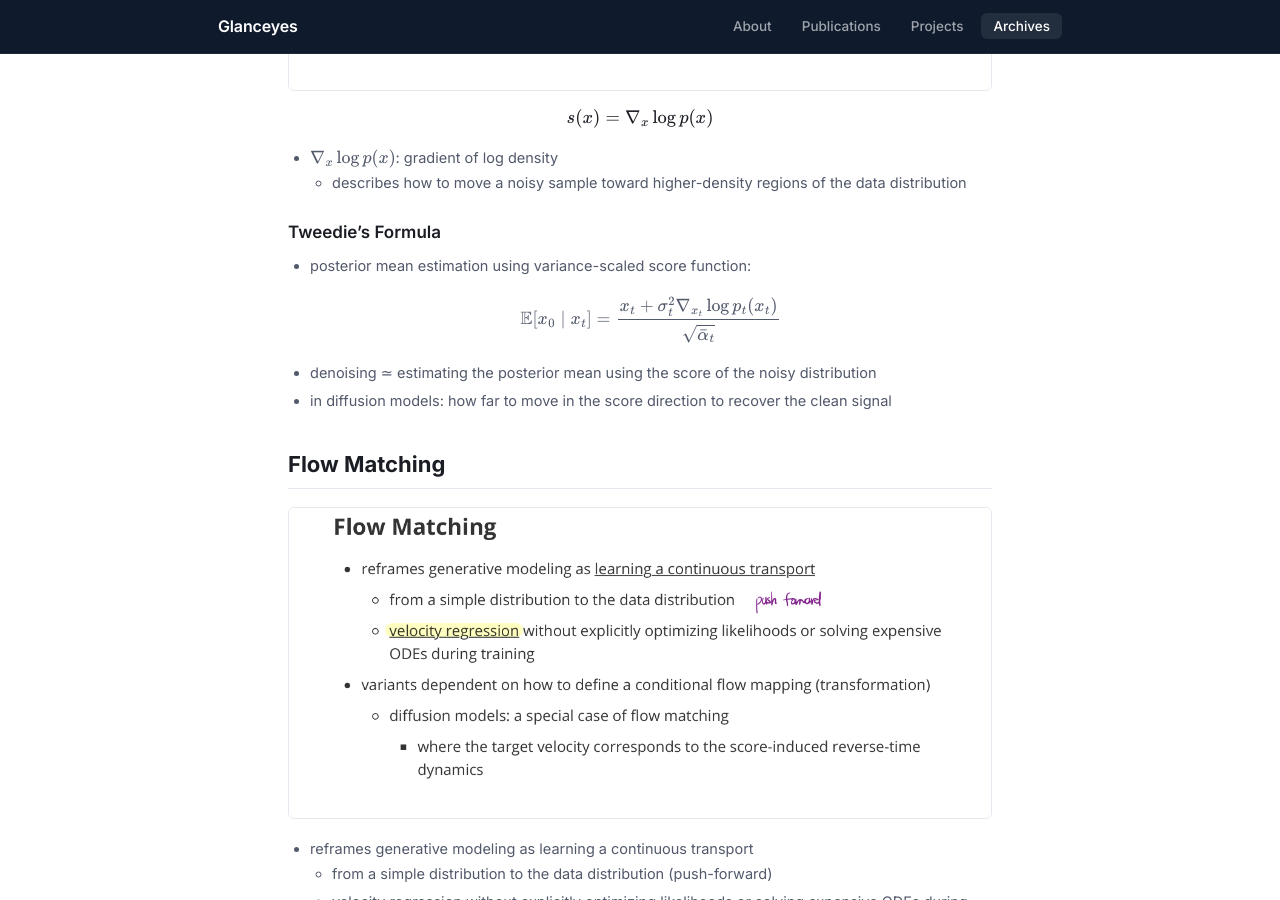
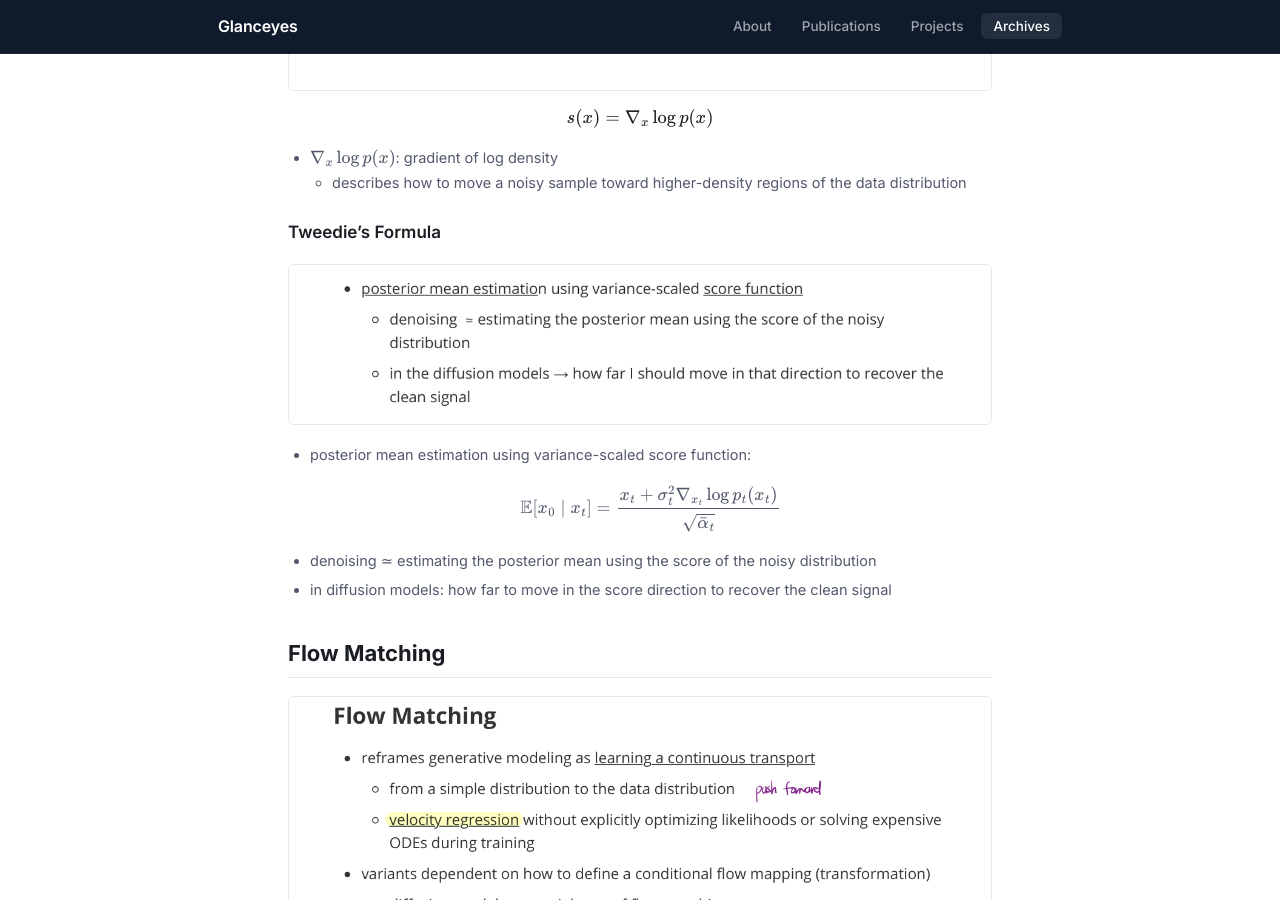
Before and after one commit to Glanceyes/Glanceyes.github.io, a Jekyll site: the page built from _archives/11-diffusion-flow-sde-score.md, in a window 1280 px wide and 900 px high, scrolled down 3298 px. Built offline with Jekyll 4.4.1, drawn with Linux system fonts in a browser that asks for light colours.

Commit message:
Fix archive content gap: Tweedie's Formula section image
11-diffusion-flow-sde-score: the Tweedie's Formula section had three
bullets (posterior mean estimation, denoising ≃ posterior mean estimation,
"how far to move in the score direction") all sourced from page 52
y=70-200 of the master PDF, but no image was referenced. The section had
been left text-only in an earlier pass. Added p52-tweedie.png (262pt)
covering that content and referenced it under the heading.

Co-Authored-By: Claude Opus 4.7 (1M context) <noreply@anthropic.com>

```diff
--- a/_archives/11-diffusion-flow-sde-score.md
+++ b/_archives/11-diffusion-flow-sde-score.md
@@ -94,6 +94,8 @@ $$
   - describes how to move a noisy sample toward higher-density regions of the data distribution
 
 ### Tweedie's Formula
+
+<img class="note-img" src="/images/archives/notes/11-diffusion-flow-sde-score-p52-tweedie.png" alt="Tweedie's Formula — posterior mean estimation (page 52 top)">
 
 - posterior mean estimation using variance-scaled score function:
 
```
Also changed, not shown: images/archives/notes/11-diffusion-flow-sde-score-p52-tweedie.png (added).
